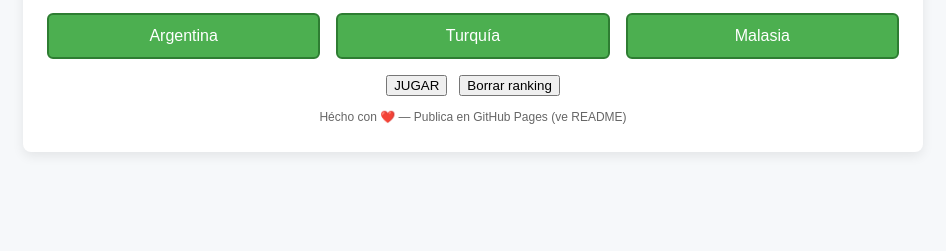
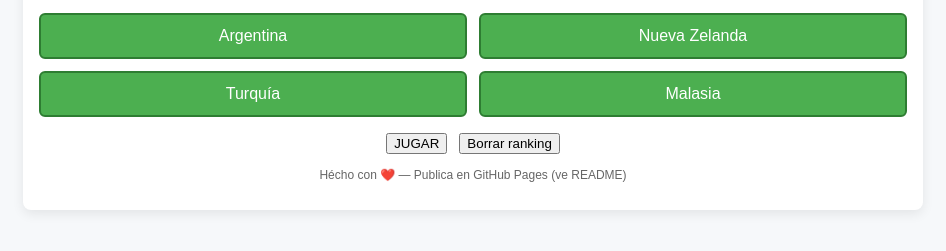
Before and after one commit to Juanemier/banderas-quiz, a plain HTML site: page index.html in a window 1280 px wide. Both pictures are taken after a click on the button "JUGAR". Shown: the part 393-644 px from the top of the page, without its empty margins (167-1113 px from the left). Drawn offline with Linux system fonts and the light colour scheme.

Commit message:
Add web version of bandera quiz (GitHub Pages)

```diff
--- a/game.js
+++ b/game.js
@@ -84,14 +84,15 @@ function showQuestion(){
   if(currentIndex >= pool.length){ endGame(); return; }
   const item = pool[currentIndex];
   flagImg.src = `https://flagcdn.com/w320/${item.code}.png`;
-  // Generar 3 opciones (1 correcta + 2 aleatorias)
+  // Generar 4 opciones (1 correcta + 3 aleatorias)
   let others = countries.filter(c => c.name !== item.name);
   shuffle(others);
-  options = [item, others[0], others[1]];
+  options = [item, others[0], others[1], others[2]];
   shuffle(options);
   document.getElementById('opt0').textContent = options[0].name;
   document.getElementById('opt1').textContent = options[1].name;
   document.getElementById('opt2').textContent = options[2].name;
+  document.getElementById('opt3').textContent = options[3].name;
   info.textContent = `Pregunta ${currentIndex+1} de ${pool.length} — Puntos: ${score}`;
 }
 
@@ -158,6 +159,7 @@ document.getElementById('reset-ranking').addEventListener('click', resetRanking)
 document.getElementById('opt0').addEventListener('click', ()=>handleChoice(0));
 document.getElementById('opt1').addEventListener('click', ()=>handleChoice(1));
 document.getElementById('opt2').addEventListener('click', ()=>handleChoice(2));
+document.getElementById('opt3').addEventListener('click', ()=>handleChoice(3));
 
 // Inicializar UI
 renderTop3();
--- a/index.html
+++ b/index.html
@@ -24,6 +24,7 @@
         <button class="opt" id="opt0"></button>
         <button class="opt" id="opt1"></button>
         <button class="opt" id="opt2"></button>
+        <button class="opt" id="opt3"></button>
       </div>
 
       <div id="controls">
--- a/style.css
+++ b/style.css
@@ -5,8 +5,8 @@ header{display:flex;justify-content:space-between;align-items:center}
 #top3{font-size:14px;color:#2e7d32;text-align:right}
 #flag-area{display:flex;justify-content:center;align-items:center;height:240px}
 #flag-img{max-width:420px;max-height:220px;border:3px solid #000}
-#options{display:flex;justify-content:space-between;margin:16px 0}
-.opt{flex:1;margin:0 8px;padding:12px 8px;font-size:16px;border-radius:6px;border:2px solid #2e7d32;background:#4caf50;color:#fff;cursor:pointer}
+#options{display:grid;grid-template-columns:1fr 1fr;gap:12px;margin:16px 0}
+.opt{padding:12px 8px;font-size:16px;border-radius:6px;border:2px solid #2e7d32;background:#4caf50;color:#fff;cursor:pointer}
 #controls{display:flex;justify-content:center;gap:12px;margin-top:8px}
 #info{font-size:16px;text-align:center;margin:8px}
 #result{text-align:center;font-size:18px;margin-top:12px}
```
Also changed, not shown: README.md (added).
